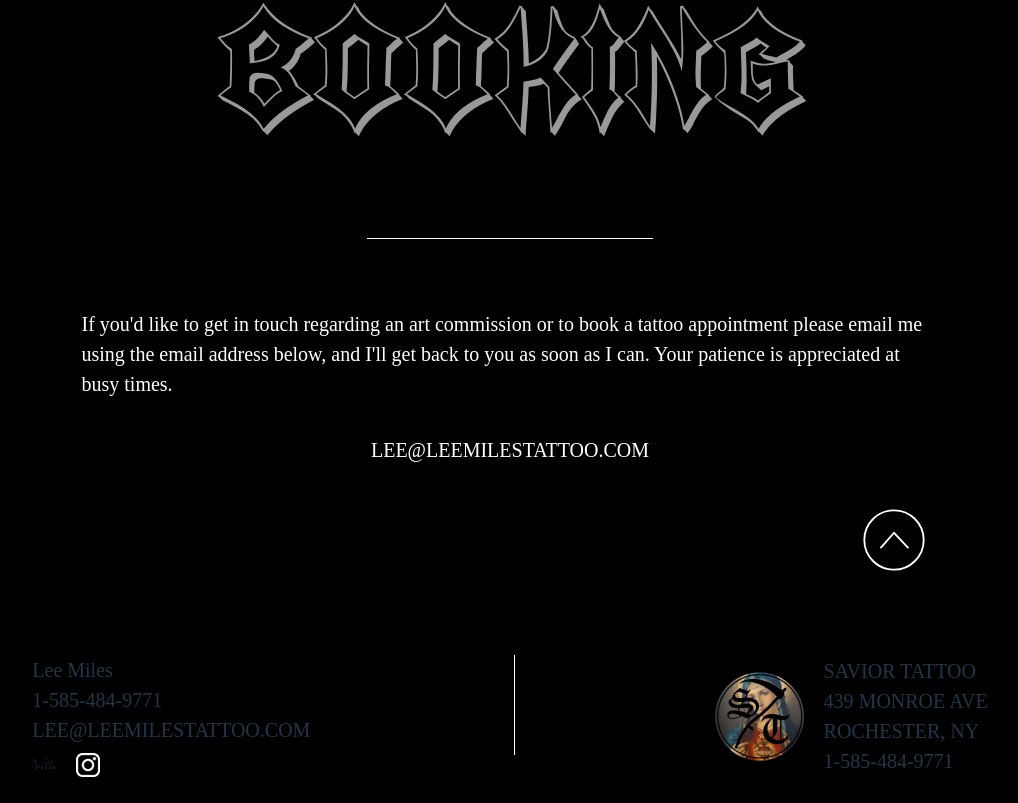
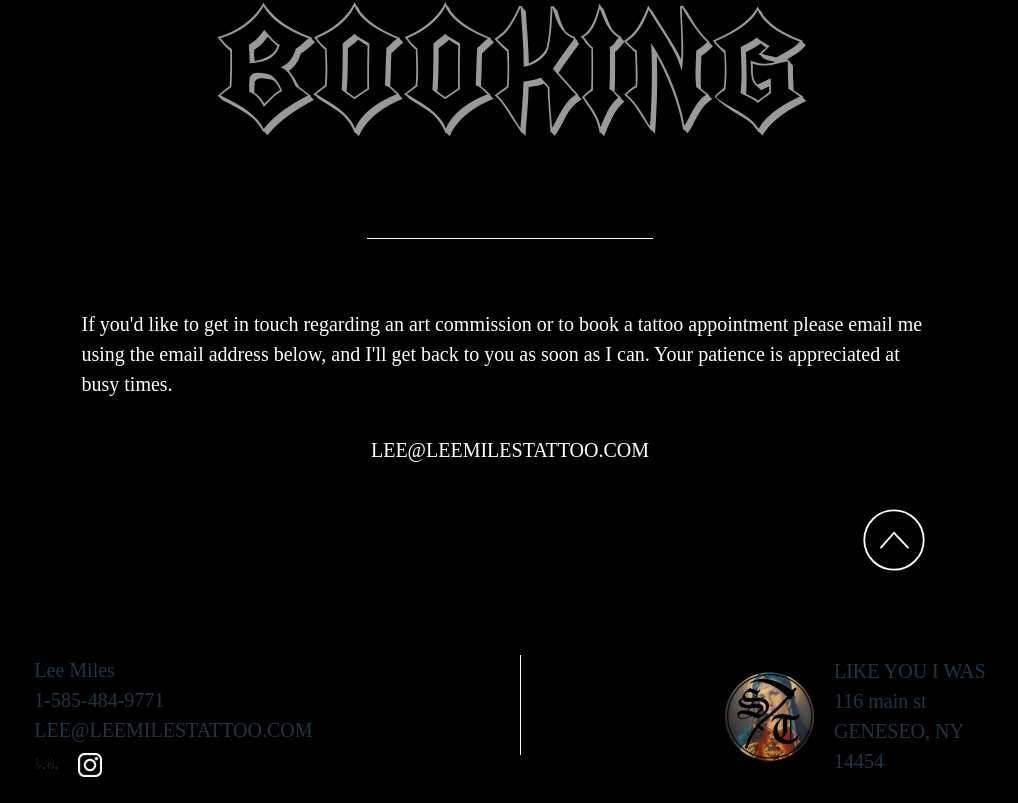
Before and after one commit to Webworks-DreamCraft/leemiles, a React (Vite) app: page / in a window 1280 px wide. Shown: the part 6683-7486 px from the top of the page, without its empty margins (130-1148 px from the left). Built offline with nearby package versions, Linux system fonts and the light colour scheme; no server answers; a web font is replaced by a local one.

Commit message:
change address

```diff
--- a/src/components/Footer/Footer.jsx
+++ b/src/components/Footer/Footer.jsx
@@ -28,12 +28,12 @@ export default function Footer() {
           <img src={SaviorLogo} className="savior--logo"></img>
         </a>
         <div className="footer-right--info">
-          <p>SAVIOR TATTOO</p>
+          <p>LIKE YOU I WAS</p>
           <p>
-            439 MONROE AVE
-            <br /> ROCHESTER, NY
+            116 main st
+            <br /> GENESEO, NY
+            <br /> 14454
           </p>
-          <p>1-585-484-9771</p>
         </div>
       </div>
     </footer>
```
